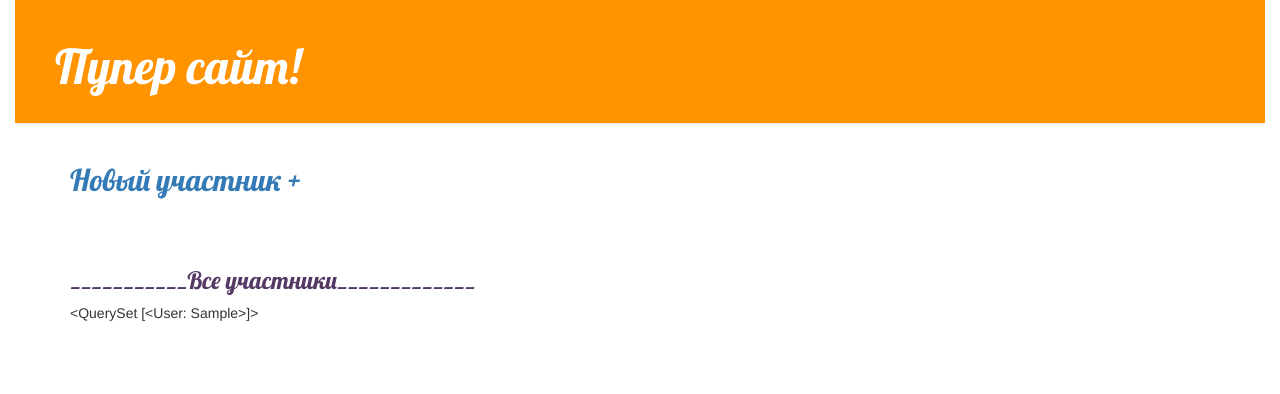
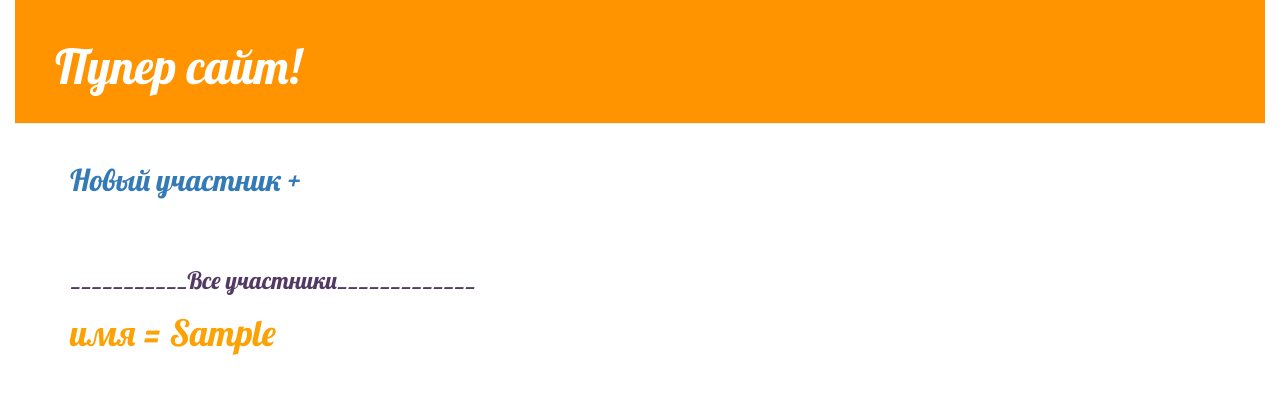
Before and after one commit to nakoff/test_site, a Django app: page / in a window 1280 px wide. Shown: the top 394 px of the page. Run offline with Django 3.2, Linux system fonts and the light colour scheme; tables that the repository leaves empty hold one stand-in row (values such as "Sample post"); some libraries are stand-ins or nearby versions; some web fonts are replaced.

Commit message:
puper site

```diff
--- a/quize/templates/quize/post_list.html
+++ b/quize/templates/quize/post_list.html
@@ -4,6 +4,7 @@
 	<p><h2><a href="">Новый участник +</a></h2></p>
 	<br><br>
 	<p><h3>___________Все участники_____________</h3></p>
-	{{user}}
-
+	{% for u in user %}
+		<h1><a href="{% url 'user_detail' pk=u.pk %}">имя = {{u}}</a></h1>
+	{% endfor %}
 {% endblock content %}
```
